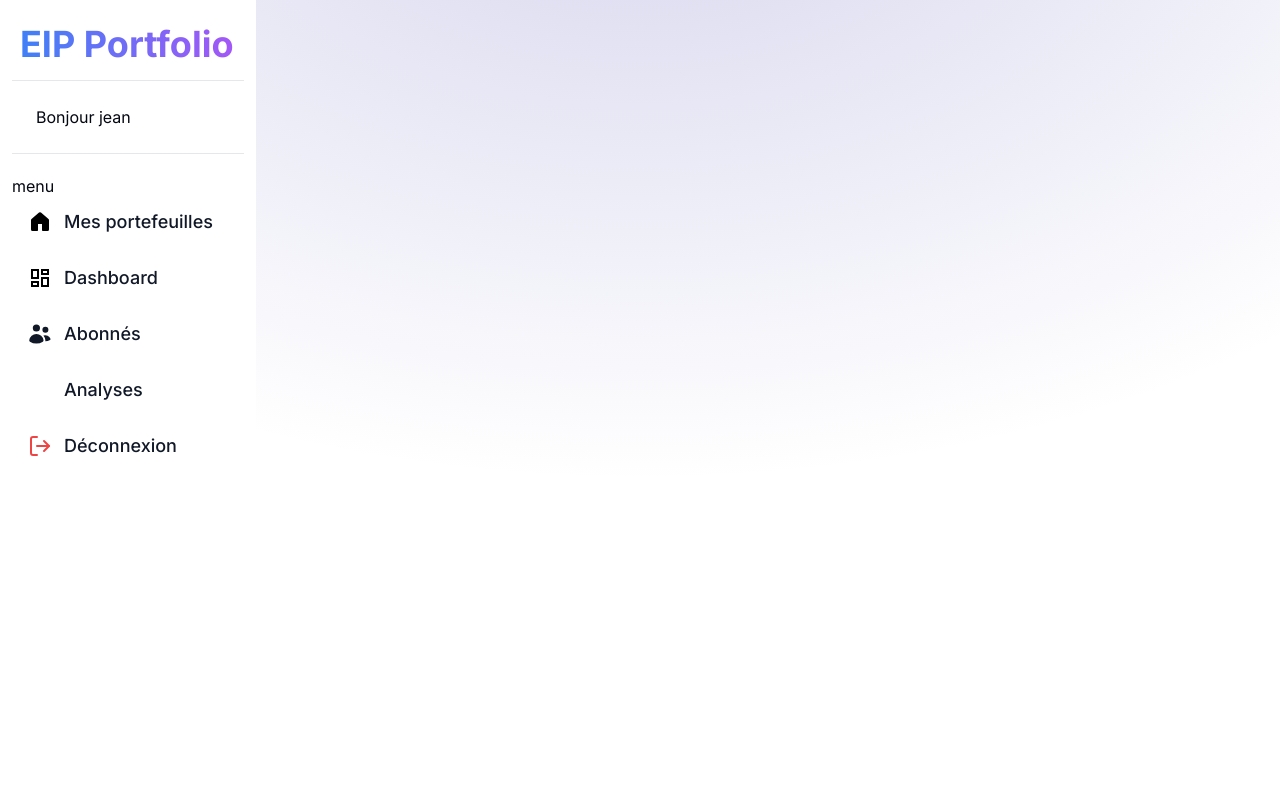
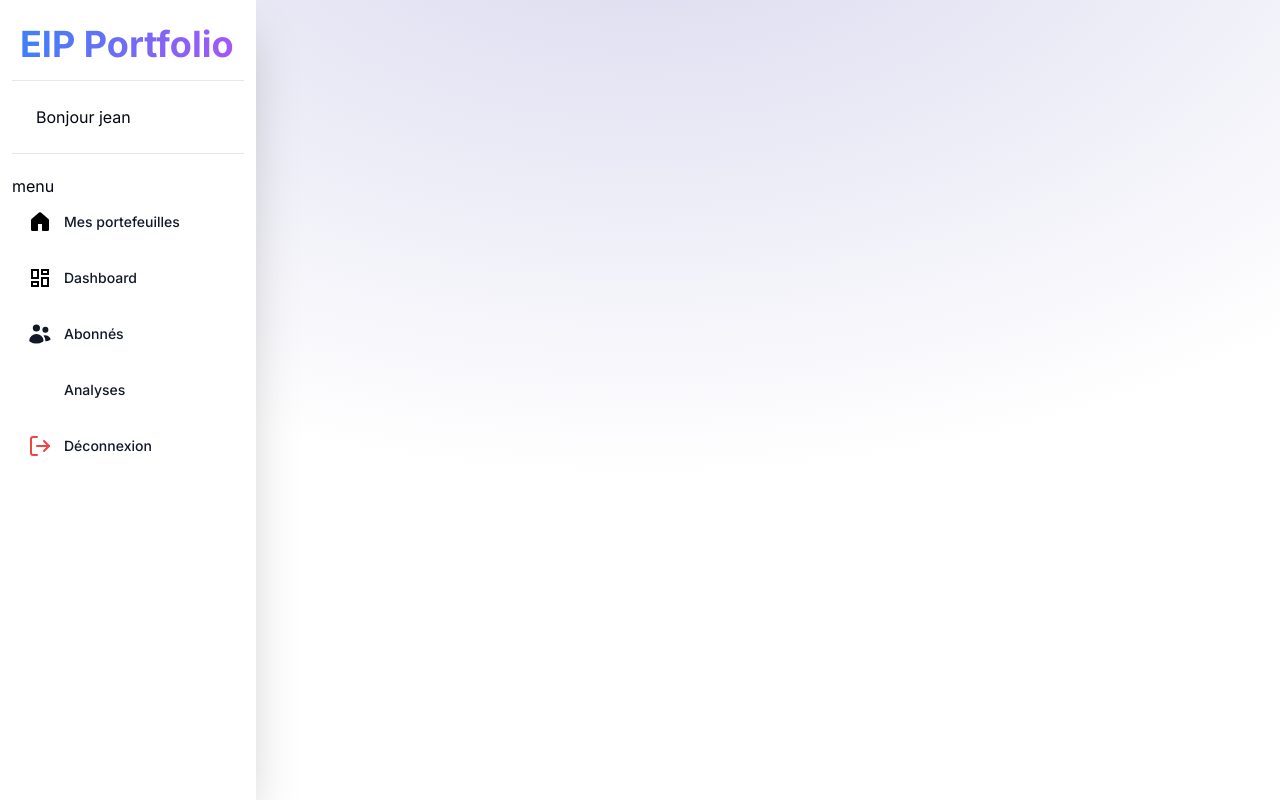
Before and after one commit to EtiamSani/PortfolioMonitor-Front-end, a Next.js app: page /my-portfolios in a window 1280 px wide. Built offline with nearby package versions, Linux system fonts and the light colour scheme; some icons are missing.

Commit message:
shadow for sidebar

```diff
--- a/components/navbar/Sidebar.tsx
+++ b/components/navbar/Sidebar.tsx
@@ -1,8 +1,3 @@
-import { HiMiniUsers } from "react-icons/hi2";
-import { FiLogOut } from "react-icons/fi";
-import { FaRegFile } from "react-icons/fa6";
-import { GoHomeFill } from "react-icons/go";
-import { MdOutlineDashboard } from "react-icons/md";
 import SidebarButtons from "./SidebarButtons";
 import sidebarData from "@/utils/SideBarBouttonsInformation";
 import { Separator } from "@/components/ui/separator";
@@ -11,7 +6,7 @@ const Sidebar = () => {
   return (
     <aside
       id="default-sidebar"
-      className="fixed top-0 left-0 z-40 w-64 h-screen transition-transform -translate-x-full sm:translate-x-0"
+      className="fixed top-0 left-0 z-40 w-64 h-screen transition-transform -translate-x-full sm:translate-x-0 shadow-2xl"
       aria-label="Sidebar"
     >
       <div className="h-full px-3 py-4 overflow-y-auto bg-white dark:bg-gray-800">
--- a/components/navbar/SidebarButtons.tsx
+++ b/components/navbar/SidebarButtons.tsx
@@ -13,7 +13,7 @@ const SidebarButtons = ({ textBesideSideBarButton, IconComponent }: any) => {
             {IconComponent && (
               <div className="flex items-center">
                 {IconComponent}
-                <span className="ms-3 text-lg">{textBesideSideBarButton}</span>
+                <span className="ms-3 text-md">{textBesideSideBarButton}</span>
               </div>
             )}
           </div>
```
